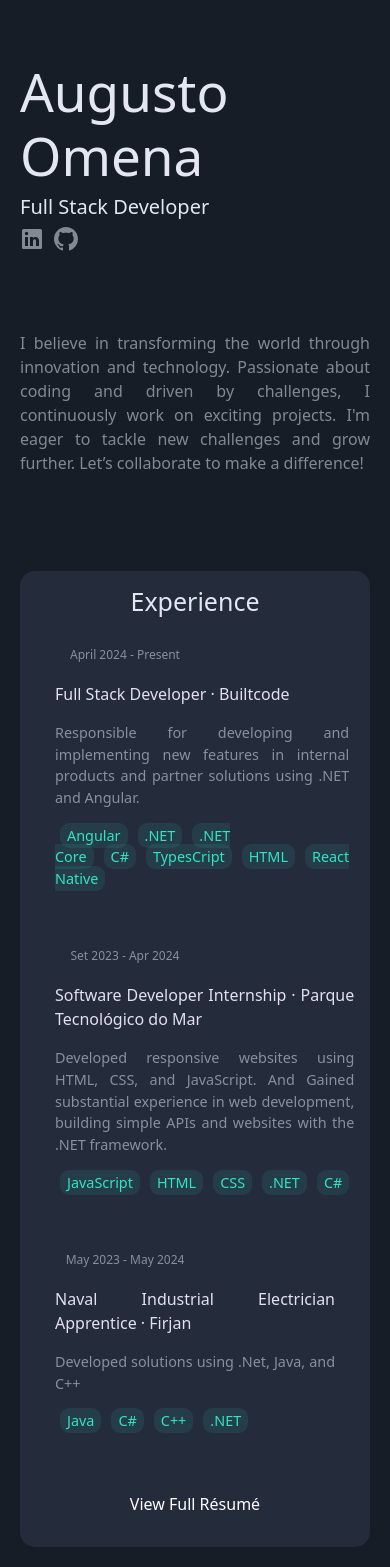
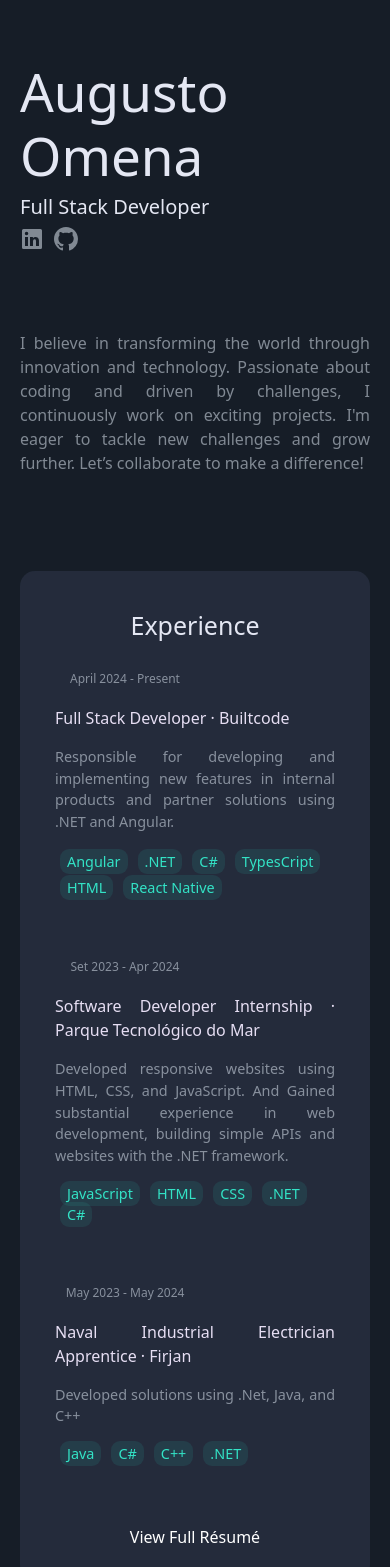
Before and after one commit to AugustoOmena/augusto_omena, an Angular app: page / in a window 390 px wide. Shown: the top 1567 px of the page. Built offline with nearby package versions, Linux system fonts and the light colour scheme.

Commit message:
Responsiveness adjustment

```diff
--- a/src/app/Components/home/home.component.css
+++ b/src/app/Components/home/home.component.css
@@ -29,6 +29,15 @@
 
 .right-column {
     text-align: justify;
+}
+
+@media (min-width: 600px) {
+    .glass-container .glass {
+        display: flex;
+        flex-wrap: wrap;
+        padding: 20px;
+        max-width: 1100px;
+    }
 }
 
 @media (max-width: 768px) {
@@ -108,6 +117,17 @@ a {
 
 .p-90{
     font-size: 90%;
+    max-width: 100%;
+}
+
+.details span {
+    color: rgb(51, 227, 198);
+    background-color: rgba(45, 212, 191, .1);
+    border-radius: 9px;
+    margin: 5px;
+    margin-bottom: 8px;
+    padding: 3px 7px;
+    white-space: nowrap;
 }
 
 .scroll-div{
@@ -120,6 +140,12 @@ a {
 .glass {
     padding: 20px;
 }
+
+.glass p {
+    word-wrap: break-word;
+    overflow-wrap: break-word;
+}
+
 
 .glass-container:hover .glass {
     opacity: 0.7;
@@ -191,17 +217,6 @@ hr {
     color: white;
 }
 
-.detail {
-    color: rgb(51, 227, 198);
-    background-color: rgba(45, 212, 191, .1);
-    border-radius: 9px;
-    padding: 3px;
-    margin-left: 5px;
-    margin-right: 5px;
-    padding-left: 7px;
-    padding-right: 7px;
-}
-
 .title-content {
     font-size: 25px;
 }
@@ -219,3 +234,7 @@ hr {
 .link p:hover {
     color: rgb(51, 227, 198);
 }
+
+.line-space {
+line-height: 1.8;
+}
--- a/src/app/Components/home/home.component.html
+++ b/src/app/Components/home/home.component.html
@@ -25,10 +25,11 @@
 <div class="container">
   <div class="center-column bottom-90">
     <div class="content">
+      <br>
       <h2 class="title-content">Experience</h2>
       <div class="glass-container">
         <a [href]="'https://www.builtcode.com.br'" target="_blank" class="no-underline">
-          <div class="container glass">
+          <div class="glass">
             <div class="left-column" style="max-width: 140px; padding: 2px 0;">
               <p class="bona-nova-sc-regular" style="font-size: 12px;">
                 April 2024 - Present
@@ -37,24 +38,21 @@
             <div class="right-column bona-nova-sc-regular" style="padding: 0 0;">
                 <p class="bona-nova-sc-regular enterprise" >Full Stack Developer · Builtcode</p>
               <p class="p-90">
-                Responsible for developing and
-                implementing new features in internal products and partner
-                solutions using .NET and Angular.
+                Responsible for developing and implementing new features in internal products and partner solutions using .NET and Angular.
               </p>
-              <p class="p-90">
-                <span class="detail">Angular</span>
-                <span class="detail">.NET</span>
-                <span class="detail">.NET Core</span>
-                <span class="detail">C#</span>
-                <span class="detail">TypesCript</span>
-                <span class="detail">HTML</span>
-                <span class="detail">React Native</span>
+              <p class="details line-space p-90">
+                <span>Angular</span>
+                <span>.NET</span>
+                <span>C#</span>
+                <span>TypesCript</span>
+                <span>HTML</span>
+                <span>React Native</span>
               </p>
             </div>
           </div>
         </a>
         <a [href]="'https://parquetecmar.angra.rj.gov.br'" target="_blank" class="no-underline">
-          <div class="container glass">
+          <div class="glass">
               <div class="left-column" style="max-width: 140px; padding: 2px 0;">
                 <p class="bona-nova-sc-regular" style="font-size: 12px;">
                   Set 2023 - Apr 2024
@@ -68,17 +66,17 @@
                   development, building simple APIs and websites with the .NET
                   framework.
                 </p>
-                <p class="p-90">
-                  <span class="detail">JavaScript</span>
-                  <span class="detail">HTML</span>
-                  <span class="detail">CSS</span>
-                  <span class="detail">.NET</span>
-                  <span class="detail">C#</span>
+                <p class="details p-90">
+                  <span>JavaScript</span>
+                  <span>HTML</span>
+                  <span>CSS</span>
+                  <span>.NET</span>
+                  <span>C#</span>
                 </p>
               </div>
           </div>
         </a>
-        <div class="container glass">
+        <div class="glass">
           <div class="left-column" style="max-width: 140px; padding: 2px 0;">
             <p class="bona-nova-sc-regular" style="font-size: 12px;">
               May 2023 - May 2024
@@ -88,11 +86,11 @@
             <p class="bona-nova-sc-regular enterprise" >Naval Industrial Electrician Apprentice · Firjan</p>
             <p class="p-90">
               Developed solutions using .Net, Java, and C++</p>
-              <p class="p-90">
-                <span class="detail">Java</span>
-                <span class="detail">C#</span>
-                <span class="detail">C++</span>
-                <span class="detail">.NET</span>
+              <p class="details p-90">
+                <span>Java</span>
+                <span>C#</span>
+                <span>C++</span>
+                <span>.NET</span>
               </p>
           </div>
         </div>
@@ -104,10 +102,11 @@
     </div>
 
       <div class="content">
+        <br>
         <h2 class="title-content">Selected Project</h2>
         <div class="glass-container">
           <a [href]="'https://github.com/AugustoOmena/Clinica-Medica-webapp'" target="_blank" class="no-underline">
-            <div class="container glass">
+            <div class="glass">
               <div class="left-column" style="max-width: 140px; padding: 2px 0;">
                 <p class="bona-nova-sc-regular" style="font-size: 12px;">
                   April 2024 - Mai 2024 (~6 days)
@@ -117,14 +116,13 @@
                   <p class="bona-nova-sc-regular enterprise" >Internal medicine · Project</p>
                 <p class="p-90">
                   Developed a study project using Angular, focusing on implementing JWT authentication to ensure application security. The project includes creating, reading, updating, and deleting (CRUD) entities, along with an efficient filtering system to manage these entities. This project showcases my ability to build secure and functional web applications using modern development practices with Angular.                </p>
-                  <p class="p-90">
-                    <span class="detail">Angular</span>
-                    <span class="detail">.NET</span>
-                    <span class="detail">.NET Core</span>
-                    <span class="detail">C#</span>
-                    <span class="detail">TypesCript</span>
-                    <span class="detail">HTML</span>
-                    <span class="detail">React Native</span>
+                  <p class="details p-90">
+                    <span>Angular</span>
+                    <span>.NET</span>
+                    <span>C#</span>
+                    <span>TypesCript</span>
+                    <span>HTML</span>
+                    <span>React Native</span>
                   </p>
                 </div>
             </div>
```
